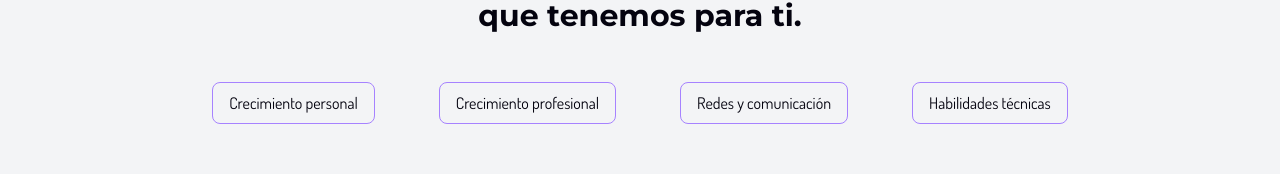
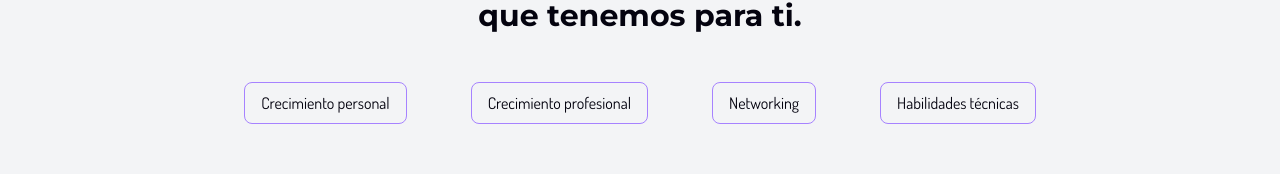
Before and after one commit to MAKAIABootcamp/project-equipo2-front-8, a React (Vite) app: page /tips in a window 1280 px wide. Shown: the part 394-568 px from the top of the page. Built offline with nearby package versions, Linux system fonts and the light colour scheme; no server answers; the database is empty; sample sign-in values are in the browser's storage.

Commit message:
Se modifica categoria en los tips

```diff
--- a/src/pages/AboutUs/AboutUs.jsx
+++ b/src/pages/AboutUs/AboutUs.jsx
@@ -11,12 +11,17 @@ const AboutUs = () => {
   const swiperRef = useRef(null); // Crea una referencia al Swiper
 
   const handleMouseEnter = () => {
-    swiperRef.current.autoplay.stop(); // Detiene el autoplay al pasar el mouse
+    if (swiperRef.current && swiperRef.current.autoplay) {
+      swiperRef.current.autoplay.stop(); // Detiene el autoplay al pasar el mouse
+    }
   };
 
   const handleMouseLeave = () => {
-    swiperRef.current.autoplay.start(); // Reinicia el autoplay al quitar el mouse
+    if (swiperRef.current && swiperRef.current.autoplay) {
+      swiperRef.current.autoplay.start(); // Reinicia el autoplay al quitar el mouse
+    }
   };
+
 
   const developers = [
     {
--- a/src/pages/Tips/Tips.jsx
+++ b/src/pages/Tips/Tips.jsx
@@ -44,7 +44,7 @@ const Tips = () => {
   const categories = [
     "Crecimiento personal",
     "Crecimiento profesional",
-    "Redes y comunicación",
+    "Networking",
     "Habilidades técnicas",
   ];
 
```
